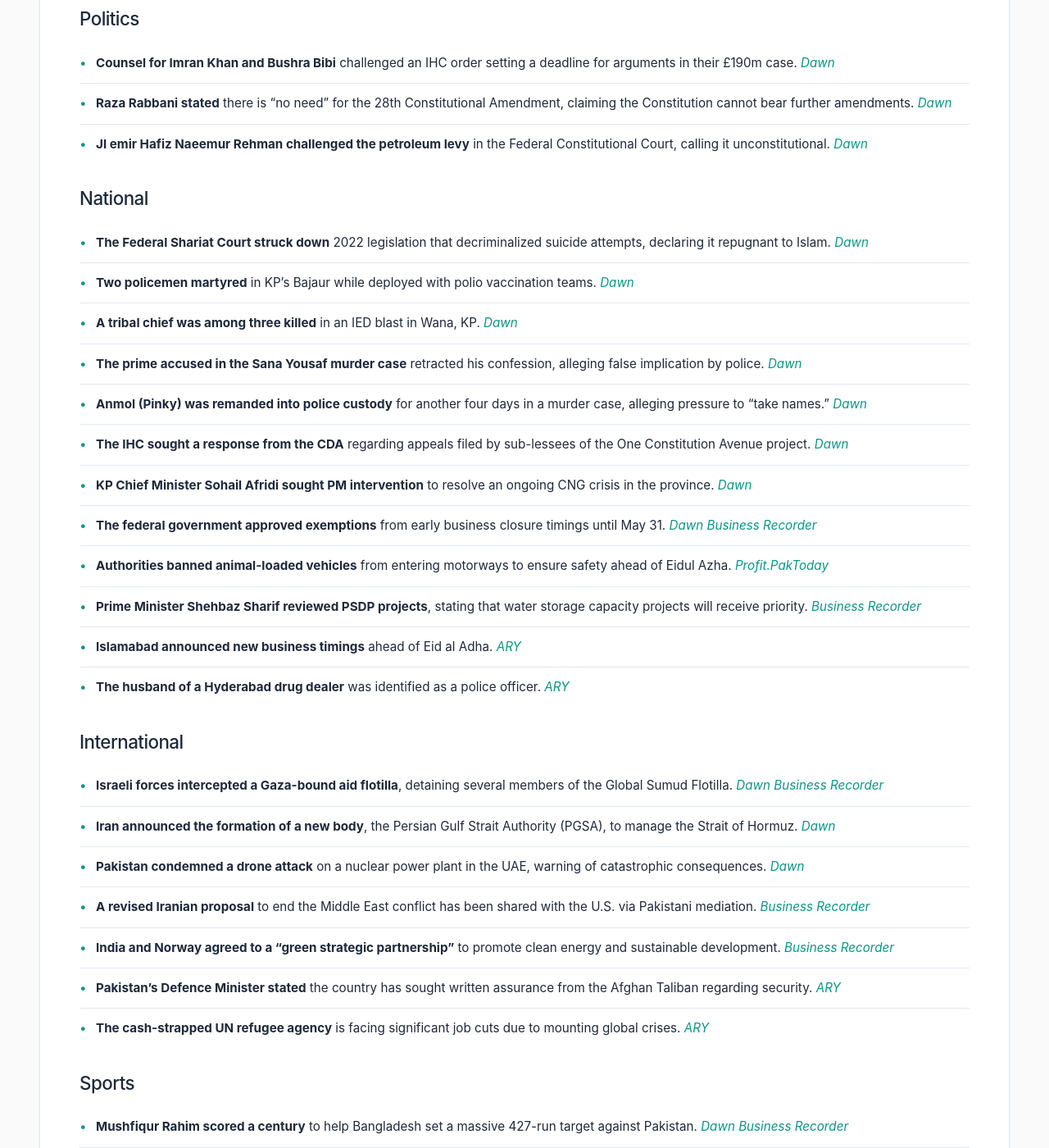
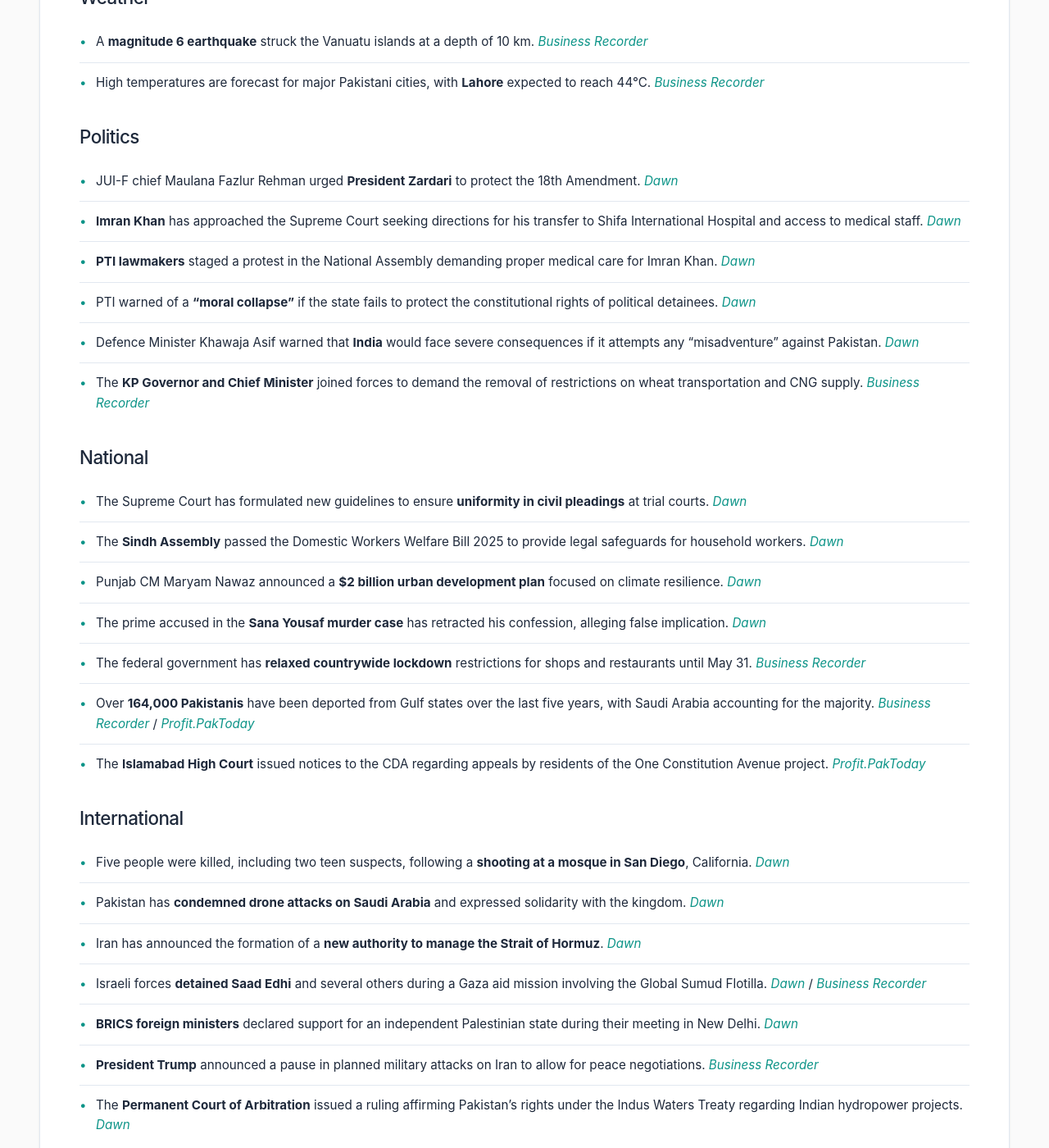
Before and after one commit to zsubzwary/news, a Jekyll site: the page built from en/index.md, in a window 1280 px wide and 1400 px high, scrolled down 1554 px. Shown: the whole window at 82% size. Built offline with Jekyll 4.4.1, drawn with Linux system fonts in a browser that asks for light colours; some web fonts are replaced; comment, search, counter and statistics services are not loaded; some of the changed text lies outside the part shown.

Commit message:
DateTime; 2026-05-19T04:05:01.125Z

```diff
--- a/en/index.md
+++ b/en/index.md
@@ -4,67 +4,67 @@ title: Pakistan News Briefing
 lang: en
 ---
 
-Published at: 18-May-2026 21:05PKT
+Published at: 19-May-2026 09:05PKT
 
 Time to read: 6 mins
 
 ### Economy
-- **PSX benchmark index plunged** nearly 3,800 points due to heightened geopolitical tensions in the Middle East. *[Dawn](https://www.dawn.com/news/2001140/psx-plunges-by-nearly-3800-points-as-investors-remain-cautious-amid-geopolitical-tensions)* *[Profit.PakToday](https://profit.pakistantoday.com.pk/2026/05/18/psx-under-pressure-as-geopolitical-fears-wipe-over-2200-points-off-kse-100/)*
-- **Oil prices reached a two-week high** following a drone attack on a UAE nuclear power plant and rising tensions between the US and Iran. *[Dawn](https://www.dawn.com/news/2001116/oil-touches-two-week-high-after-drone-attack-on-uae-nuclear-power-plant)*
-- **Pakistan's current account deficit** was recorded at $324 million for April 2026. *[Business Recorder](https://www.brecorder.com/news/40421693/pakistan-posts-324mn-ca-deficit-in-april-2026)*
-- **The Indian rupee hit a record low** against the US dollar, driven by soaring global bond yields and elevated energy prices. *[Business Recorder](https://www.brecorder.com/news/40421697/surging-global-bond-yields-elevated-oil-deepen-indian-rupees-slide-to-record-lows)* *[Profit.PakToday](https://profit.pakistantoday.com.pk/2026/05/18/indian-rupee-hits-record-low-as-global-bond-yield-surge-compounds-oil-pain/)*
-- **Fasset secured $51 million** in funding to expand its stablecoin-powered financial infrastructure across emerging markets, including Pakistan. *[Business Recorder](https://www.brecorder.com/news/40421689/fasset-raises-51-million-to-expand-stablecoin-powered-financial-infrastructure-across-emerging-markets-including-pakistan)*
-- **SG Power Limited** plans a **Rs535 million right issue** to fund its expansion into the healthcare and pharmaceutical sectors. *[Business Recorder](https://www.brecorder.com/news/40421688/pakistani-ipp-plans-rs535mn-right-issue-to-expand-into-healthcare)*
-- **The UAE is standardizing** the deadline for private-sector salary payments to the first of every month. *[Dawn](https://www.dawn.com/news/2001273/uae-standardises-deadline-for-payments-of-private-sector-salaries)*
-- **The government is exploring the tokenization** of sovereign debt instruments and Naya Pakistan Certificates (NPCs) via blockchain technology. *[Business Recorder](https://www.brecorder.com/news/40421706/govt-explores-tokenisation-of-sovereign-bonds-npcs)*
-- **Major tax relief is being considered** for Pakistan’s telecom and broadband sector in the FY27 budget. *[Business Recorder](https://www.brecorder.com/news/40421691/govt-eyes-major-tax-relief-for-telecom-sector-in-fy27-budget-sources)*
-- **Gold prices in Pakistan rose** by Rs900 per tola, reaching Rs477,162. *[Business Recorder](https://www.brecorder.com/news/40421690/gold-per-tola-gains-rs900-in-pakistan)*
-- **AJK has resumed the issuance of mining leases** following intervention by the Special Investment Facilitation Council (SIFC). *[Business Recorder](https://www.brecorder.com/news/40421711/ajk-resumes-issuance-of-mining-leases-after-sifc-intervention)*
-- **Auto parts manufacturers welcomed** the sharp decline in used car imports, citing support for local manufacturing. *[Profit.PakToday](https://profit.pakistantoday.com.pk/2026/05/18/auto-parts-makers-welcome-sharp-decline-in-used-car-imports/)*
-- **The packaging and paper industry** is facing pressure from rising energy and raw material costs. *[Profit.PakToday](https://profit.pakistantoday.com.pk/2026/05/18/rising-energy-raw-material-costs-squeeze-pakistans-packaging-and-paper-industry/)*
-- **LSE Financial Services approved a 10-for-1 stock split** and a proposed investment in LSE SPAC-II. *[Profit.PakToday](https://profit.pakistantoday.com.pk/2026/05/18/lse-financial-services-approves-10-for-1-stock-split-plans-%e2%82%a8100-million-investment-in-lse-spac-ii/)*
-- **Gillette Pakistan will voluntarily delist** from the Pakistan Stock Exchange effective May 19. *[Profit.PakToday](https://profit.pakistantoday.com.pk/2026/05/18/psx-approves-voluntary-delisting-of-gillette-pakistan-from-may-19/)*
-- **The government is seeking approval from Chinese IPPs** for a revised settlement to unlock a Rs1.225 trillion bank facility. *[Profit.PakToday](https://profit.pakistantoday.com.pk/2026/05/18/govt-seeks-chinese-ipps-approval-for-revised-settlement-to-unlock-%e2%82%a81-225-trillion-bank-facility/)*
-- **US stocks remained relatively flat** ahead of much-anticipated earnings from Nvidia and Walmart. *[Business Recorder](https://www.brecorder.com/news/40421705/us-stocks-little-changed-ahead-of-nvidia-results)*
-- **The IEA chief warned** that commercial oil stocks are declining very rapidly due to Middle East supply disruptions. *[Business Recorder](https://www.brecorder.com/news/40421695/oil-stocks-declining-very-fast-iea-chief-warns)*
+- The federal government has requested provinces to increase revenue by **Rs400 billion** (a 40% increase) through better collection in agriculture, property, and services to meet IMF goals. *[Dawn](https://www.dawn.com/news/2001400/provinces-asked-to-raise-rs400bn-more-to-meet-imf-goals)* / *[Profit.PakToday](https://profit.pakistantoday.com.pk/2026/05/19/provinces-asked-to-raise-over-%e2%82%a8400-billion-in-new-taxes-under-imf-linked-fy27-targets/)*
+- The government is exploring the **tokenization of sovereign bonds** and Naya Pakistan Certificates (NPCs) via regulated blockchain. *[Dawn](https://www.dawn.com/news/2001385/govt-eyes-tokenisation-of-bonds-via-blockchain)*
+- Prime Minister Shehbaz Sharif is reviewing a proposed **Rs1.51 trillion** Public Sector Development Programme (PSDP) for FY 2026-27. *[Dawn](https://www.dawn.com/news/2001296/pm-shehbaz-reviews-rs1.5tr-psdp-directs-more-funds-for-well-performing-ministries)* / *[Profit.PakToday](https://profit.pakistantoday.com.pk/2026/05/18/rs1-51-trillion-psdp-under-review-as-shehbaz-reshapes-development-priorities-ahead-of-budget/)*
+- Pakistan and the IMF have reached a broad agreement on the **FY27 macroeconomic framework**, targeting 4.1% growth and 8.6% inflation. *[Profit.PakToday](https://profit.pakistantoday.com.pk/2026/05/19/pakistan-imf-broadly-agree-on-fy27-framework-with-4-1-growth-8-6-inflation-target/)*
+- The Asian Development Bank (ADB) is expected to approve **$1.2 billion** in financing for the rehabilitation of the ML-1 railway project. *[Business Recorder](https://www.brecorder.com/news/40421728/rehabilitation-of-ml-1-project-adb-likely-to-approve-usd12bn-financing)*
+- Finance Minister Aurangzeb lauded **AIIB's support** in the successful issuance of Pakistan’s Panda Bond. *[Business Recorder](https://www.brecorder.com/news/40421732/issuance-of-panda-bond-aurangzeb-lauds-aiibs-support)*
+- **S&P Global** warned that Pakistan is the most vulnerable Asia-Pacific economy to macro-financial stress if the Middle East conflict persists. *[Profit.PakToday](https://profit.pakistantoday.com.pk/2026/05/19/sp-warns-pakistan-faces-highest-macro-financial-risk-from-prolonged-middle-east-conflict/)*
+- Global markets reacted to **President Trump's decision to pause an attack on Iran**: oil prices fell over 2%, while the US dollar and gold remained steady. *[Business Recorder](https://www.brecorder.com/news/40421808/oil-falls-over-2-as-trump-says-he-holds-off-scheduled-attack-on-iran)* / *[Business Recorder](https://www.brecorder.com/news/40421806/gold-steady-on-weaker-dollar-after-trump-pauses-planned-iran-attack)*
+- **India increased fuel prices** for the second time in a week to recoup losses from high global crude prices. *[Business Recorder](https://www.brecorder.com/news/40421811/india-hikes-fuel-prices-for-second-time-in-a-week)*
+- The **Indian rupee** is expected to face continued weakness, potentially hitting an all-time low due to high oil prices. *[Business Recorder](https://www.brecorder.com/news/40421813/indian-rupee-slide-to-persist-with-no-oil-relief-asia-fx-weakness-compounds-pain)*
+- **Uber** has increased its stake in Germany’s Delivery Hero, becoming its largest shareholder. *[ARY](https://arynews.tv/uber-doubles-stake-in-delivery-hero-shares)*
+- New **Iran transit trade routes** through Pakistani ports remain non-operational despite official notifications. *[Profit.PakToday](https://profit.pakistantoday.com.pk/2026/05/19/pakistans-new-iran-transit-trade-routes-remain-non-operational-despite-official-notification/)*
+- The government of **AJK has resumed the issuance of mining leases** after a nearly two-year suspension. *[Profit.PakToday](https://profit.pakistantoday.com.pk/2026/05/18/ajk-lifts-suspension-on-mining-leases-after-nearly-two-years/)*
+
+### Science & Technology
+- A US jury ruled against **Elon Musk** in his lawsuit against OpenAI, finding the company not liable. *[Dawn](https://www.dawn.com/news/2001311/jury-rules-against-musk-in-blockbuster-openai-trial)*
+- **China has offered** to establish an Artificial Intelligence (AI) hub in Pakistan. *[Business Recorder](https://www.brecorder.com/news/40421736/china-offers-to-establish-ai-hub)*
+- US national labs are seeking newcomers to develop **supercomputers** to support the growing AI chip industry. *[ARY](https://arynews.tv/chip-technology-revolutionizing-supercomputing)*
+- Guidance was provided on **securing WhatsApp accounts** to prevent loss of access. *[ARY](https://arynews.tv/how-to-secure-your-whatsapp-account-before-you-lose-access)*
 
 ### Weather
-- **PDMA forecasts rain, dust, and thunderstorms** in several Punjab districts from Monday night until Saturday. *[Dawn](https://www.dawn.com/news/2001283/pdma-forecasts-rain-dust-thunderstorms-in-punjab-districts-until-saturday)*
+- A **magnitude 6 earthquake** struck the Vanuatu islands at a depth of 10 km. *[Business Recorder](https://www.brecorder.com/news/40421812/earthquake-of-magnitude-6-strikes-vanuatu-islands-gfz-says)*
+- High temperatures are forecast for major Pakistani cities, with **Lahore** expected to reach 44°C. *[Business Recorder](https://www.brecorder.com/news/40421725/the-weather)*
 
 ### Politics
-- **Counsel for Imran Khan and Bushra Bibi** challenged an IHC order setting a deadline for arguments in their £190m case. *[Dawn](https://www.dawn.com/news/2001255/counsel-for-imran-bushra-challenges-ihc-order-setting-deadline-for-arguments-in-ps190m-case)*
-- **Raza Rabbani stated** there is "no need" for the 28th Constitutional Amendment, claiming the Constitution cannot bear further amendments. *[Dawn](https://www.dawn.com/news/2001233/no-need-for-28th-constitutional-amendment-says-raza-rabbani)*
-- **JI emir Hafiz Naeemur Rehman challenged the petroleum levy** in the Federal Constitutional Court, calling it unconstitutional. *[Dawn](https://www.dawn.com/news/2001228/fcc-ji-petrol)*
+- JUI-F chief Maulana Fazlur Rehman urged **President Zardari** to protect the 18th Amendment. *[Dawn](https://www.dawn.com/news/2001391/fazl-urges-president-zardari-to-protect-18th-amendment)*
+- **Imran Khan** has approached the Supreme Court seeking directions for his transfer to Shifa International Hospital and access to medical staff. *[Dawn](https://www.dawn.com/news/2001399/imran-urges-sc-to-order-his-hospitalisation)*
+- **PTI lawmakers** staged a protest in the National Assembly demanding proper medical care for Imran Khan. *[Dawn](https://www.dawn.com/news/2001309/opposition-lawmakers-stage-protest-in-national-assembly-demand-medical-care-for-imran)*
+- PTI warned of a **"moral collapse"** if the state fails to protect the constitutional rights of political detainees. *[Dawn](https://www.dawn.com/news/2001393/pti-warns-of-moral-collapse-over-treatment-of-political-detainees)*
+- Defence Minister Khawaja Asif warned that **India** would face severe consequences if it attempts any "misadventure" against Pakistan. *[Dawn](https://www.dawn.com/news/2001298/india-will-be-relegated-to-history-if-it-attempts-misadventure-against-pakistan-khawaja-asif)*
+- The **KP Governor and Chief Minister** joined forces to demand the removal of restrictions on wheat transportation and CNG supply. *[Business Recorder](https://www.brecorder.com/news/40421727/kp-governor-cm-join-hands-for-provincial-rights)*
 
 ### National
-- **The Federal Shariat Court struck down** 2022 legislation that decriminalized suicide attempts, declaring it repugnant to Islam. *[Dawn](https://www.dawn.com/news/2001254/federal-shariat-court-strikes-down-2022-legislation-decriminalising-suicide-attempts)*
-- **Two policemen martyred** in KP's Bajaur while deployed with polio vaccination teams. *[Dawn](https://www.dawn.com/news/2001234/two-policemen-deployed-with-polio-teams-martyred-in-kps-bajaur)*
-- **A tribal chief was among three killed** in an IED blast in Wana, KP. *[Dawn](https://www.dawn.com/news/2001126/tribal-chief-among-3-killed-in-ied-blast-in-kps-wana)*
-- **The prime accused in the Sana Yousaf murder case** retracted his confession, alleging false implication by police. *[Dawn](https://www.dawn.com/news/2001269/accused-in-teenage-tiktok-star-sana-yousafs-murder-retracts-confession-alleges-false-implication)*
-- **Anmol (Pinky) was remanded into police custody** for another four days in a murder case, alleging pressure to "take names." *[Dawn](https://www.dawn.com/news/2001249/anmol-alias-pinky-alleges-pressure-to-take-names-as-court-extends-physical-remand-in-murder-case)*
-- **The IHC sought a response from the CDA** regarding appeals filed by sub-lessees of the One Constitution Avenue project. *[Dawn](https://www.dawn.com/news/2001263/ihc-seeks-cda-response-on-appeals-of-one-constitution-avenue-apartment-sub-lessees)*
-- **KP Chief Minister Sohail Afridi sought PM intervention** to resolve an ongoing CNG crisis in the province. *[Dawn](https://www.dawn.com/news/2001139/cm-afridi-seeks-pms-intervention-on-cng-crisis-in-kp-warns-of-possible-widespread-agitation)*
-- **The federal government approved exemptions** from early business closure timings until May 31. *[Dawn](https://www.dawn.com/news/2001253/markets-shops-eateries-exempted-from-early-closure-timings-till-may-31)* *[Business Recorder](https://www.brecorder.com/news/40421698/centre-lifts-business-hour-restrictions-ahead-of-eidul-adha)*
-- **Authorities banned animal-loaded vehicles** from entering motorways to ensure safety ahead of Eidul Azha. *[Profit.PakToday](https://profit.pakistantoday.com.pk/2026/05/18/animal-loaded-vehicles-banned-from-entering-motorways-ahead-of-eidul-azha/)*
-- **Prime Minister Shehbaz Sharif reviewed PSDP projects**, stating that water storage capacity projects will receive priority. *[Business Recorder](https://www.brecorder.com/news/40421692/projects-aimed-at-increasing-water-storage-capacity-to-be-given-priority-pm-reviews-psdp)*
-- **Islamabad announced new business timings** ahead of Eid al Adha. *[ARY](https://arynews.tv/islamabad-announces-new-business-timings-ahead-of-eid-al-adha-2026)*
-- **The husband of a Hyderabad drug dealer** was identified as a police officer. *[ARY](https://arynews.tv/arrested-hyderabad-drug-dealer-gudi-chandios-husband-identified-as-police-officer)*
+- The Supreme Court has formulated new guidelines to ensure **uniformity in civil pleadings** at trial courts. *[Dawn](https://www.dawn.com/news/2001413/sc-lays-down-rules-for-uniformity-in-civil-pleadings)*
+- The **Sindh Assembly** passed the Domestic Workers Welfare Bill 2025 to provide legal safeguards for household workers. *[Dawn](https://www.dawn.com/news/2001354/sindh-assembly-passes-bill-for-legal-cover-to-household-workers)*
+- Punjab CM Maryam Nawaz announced a **$2 billion urban development plan** focused on climate resilience. *[Dawn](https://www.dawn.com/news/2001417/maryam-says-cities-resilience-relies-on-people-centred-uplift)*
+- The prime accused in the **Sana Yousaf murder case** has retracted his confession, alleging false implication. *[Dawn](https://www.dawn.com/news/2001269/accused-in-teenage-tiktok-star-sana-yousafs-murder-retracts-confession-alleges-false-implication)*
+- The federal government has **relaxed countrywide lockdown** restrictions for shops and restaurants until May 31. *[Business Recorder](https://www.brecorder.com/news/40421729/countrywide-lockdown-relaxed-until-31st)*
+- Over **164,000 Pakistanis** have been deported from Gulf states over the last five years, with Saudi Arabia accounting for the majority. *[Business Recorder](https://www.brecorder.com/news/40421731/na-informed-164788-pakistanis-deported-from-gulf-states-in-5-years)* / *[Profit.PakToday](https://profit.pakistantoday.com.pk/2026/05/19/saudi-arabia-uae-lead-as-gulf-states-deport-more-than-164000-pakistanis-over-five-years/)*
+- The **Islamabad High Court** issued notices to the CDA regarding appeals by residents of the One Constitution Avenue project. *[Profit.PakToday](https://profit.pakistantoday.com.pk/2026/05/18/ihc-moves-cda-for-reply-on-one-constitution-avenue-residents-appeals/)*
 
 ### International
-- **Israeli forces intercepted a Gaza-bound aid flotilla**, detaining several members of the Global Sumud Flotilla. *[Dawn](https://www.dawn.com/news/2001229/israeli-forces-reportedly-detain-saad-edhi-others-after-intercepting-gaza-aid-flotilla)* *[Business Recorder](https://www.brecorder.com/news/40421687/gaza-bound-flotilla-says-israeli-forces-intercepting-fleet-near-cyprus)*
-- **Iran announced the formation of a new body**, the Persian Gulf Strait Authority (PGSA), to manage the Strait of Hormuz. *[Dawn](https://www.dawn.com/news/2001272/iran-officially-announces-new-body-to-manage-strait-of-hormuz-top-security-council)*
-- **Pakistan condemned a drone attack** on a nuclear power plant in the UAE, warning of catastrophic consequences. *[Dawn](https://www.dawn.com/news/2001136/pakistan-condemns-drone-attack-on-uae-nuclear-power-plant)*
-- **A revised Iranian proposal** to end the Middle East conflict has been shared with the U.S. via Pakistani mediation. *[Business Recorder](https://www.brecorder.com/news/40421702/revised-iranian-proposal-to-end-war-shared-with-us-pakistani-source-says)*
-- **India and Norway agreed to a "green strategic partnership"** to promote clean energy and sustainable development. *[Business Recorder](https://www.brecorder.com/news/40421708/india-norway-agree-to-green-strategic-partnership)*
-- **Pakistan's Defence Minister stated** the country has sought written assurance from the Afghan Taliban regarding security. *[ARY](https://arynews.tv/pakistan-afghanistan-defence-minister-addresses-security-issues)*
-- **The cash-strapped UN refugee agency** is facing significant job cuts due to mounting global crises. *[ARY](https://arynews.tv/unhcr-faces-funding-cuts-and-job-reductions)*
+- Five people were killed, including two teen suspects, following a **shooting at a mosque in San Diego**, California. *[Dawn](https://www.dawn.com/news/2001397/5-dead-including-2-teen-suspects-after-shooting-at-san-diegos-largest-mosque)*
+- Pakistan has **condemned drone attacks on Saudi Arabia** and expressed solidarity with the kingdom. *[Dawn](https://www.dawn.com/news/2001312/pakistan-condemns-drone-strike-on-saudi-arabia-expresses-solidarity-with-riyadh)*
+- Iran has announced the formation of a **new authority to manage the Strait of Hormuz**. *[Dawn](https://www.dawn.com/news/2001272/iran-officially-announces-new-body-to-manage-strait-of-hormuz-top-security-council)*
+- Israeli forces **detained Saad Edhi** and several others during a Gaza aid mission involving the Global Sumud Flotilla. *[Dawn](https://www.dawn.com/news/2001229/israeli-forces-reportedly-detain-saad-edhi-others-after-intercepting-gaza-aid-flotilla)* / *[Business Recorder](https://www.brecorder.com/news/40421733/israel-arrests-saad-edhi-others-during-gaza-aid-mission)*
+- **BRICS foreign ministers** declared support for an independent Palestinian state during their meeting in New Delhi. *[Dawn](https://www.dawn.com/news/2001427/palestine-on-brics-agenda)*
+- **President Trump** announced a pause in planned military attacks on Iran to allow for peace negotiations. *[Business Recorder](https://www.brecorder.com/news/40421809/dollar-steadies-from-weakness-as-trump-calls-off-planned-attack-on-iran)*
+- The **Permanent Court of Arbitration** issued a ruling affirming Pakistan's rights under the Indus Waters Treaty regarding Indian hydropower projects. *[Dawn](https://www.dawn.com/news/2001421/water-win)*
 
 ### Sports
-- **Mushfiqur Rahim scored a century** to help Bangladesh set a massive 427-run target against Pakistan. *[Dawn](https://www.dawn.com/news/2001279/mushfiqur-ton-leaves-pakistan-needing-record-run-chase-to-beat-bangladesh)* *[Business Recorder](https://www.brecorder.com/news/40421709/mushfiqur-ton-leaves-pakistan-needing-record-run-chase-to-beat-bangladesh)*
-- **Iran’s football team arrived in Turkiye** for a training camp ahead of the 2026 World Cup. *[Business Recorder](https://www.brecorder.com/news/40421707/iran-world-cup-squad-lands-in-south-turkiye-for-training)*
-- **Former England cricket captain Smith has died** at the age of 92. *[ARY](https://arynews.tv/smith-remembering-england-cricket-legend-mjk)*
+- **Bangladesh set Pakistan a target of 427** to win the second Test following a century by Mushfiqur Rahim. *[Dawn](https://www.dawn.com/news/2001279/mushfiqur-ton-leaves-pakistan-needing-record-run-chase-to-beat-bangladesh)*
+- **Sikandar Raza** has been honored with two major sports awards in Zimbabwe. *[ARY](https://arynews.tv/sikandar-raza-wins-two-major-sports-awards-in-zimbabwe)*
+- **PGMOL issued an apology** to Nottingham Forest regarding a goal involving Matheus Cunha. *[ARY](https://arynews.tv/pgmol-apologizes-to-nottingham-forest-over-matheus-cunhas-goal)*
 
 ### Other
-- **An analysis of TikTok features** highlights how social media is being used to move "dirty money" outside financial regulations. *[Dawn](https://www.dawn.com/news/2001256/a-tiktok-feature-that-pakistans-dirty-money-loves)*
-- **A major character in the series "The Boys"** is set to bid farewell ahead of the finale. *[ARY](https://arynews.tv/the-boys-a-major-character-bids-farewell-ahead-of-the-series-explosive-finale)*
-- **Marvel Comics has unveiled** 'The Fall of Kylo Ren'. *[ARY](https://arynews.tv/kylo-rens-epic-downfall-marvel-comics-unveils-the-fall-of-kylo-ren)*
+- *Stranger Things* star **Noah Schnapp** celebrated his graduation with his family. *[ARY](https://arynews.tv/stranger-things-star-noah-schnapp-celebrates-graduation-with-family)*
+- Pop singer **Olivia Rodrigo** teased fans with a surprise update regarding new music. *[ARY](https://arynews.tv/olivia-rodrigo-drops-surprise-update-teasing-new-music)*
+- The German Consulate hosted a special screening of the **documentary *INTERTANGO*** in Karachi. *[Business Recorder](https://www.brecorder.com/news/40421735/german-cg-acp-host-screening-of-intertango-a-connection-for-life)*
```
